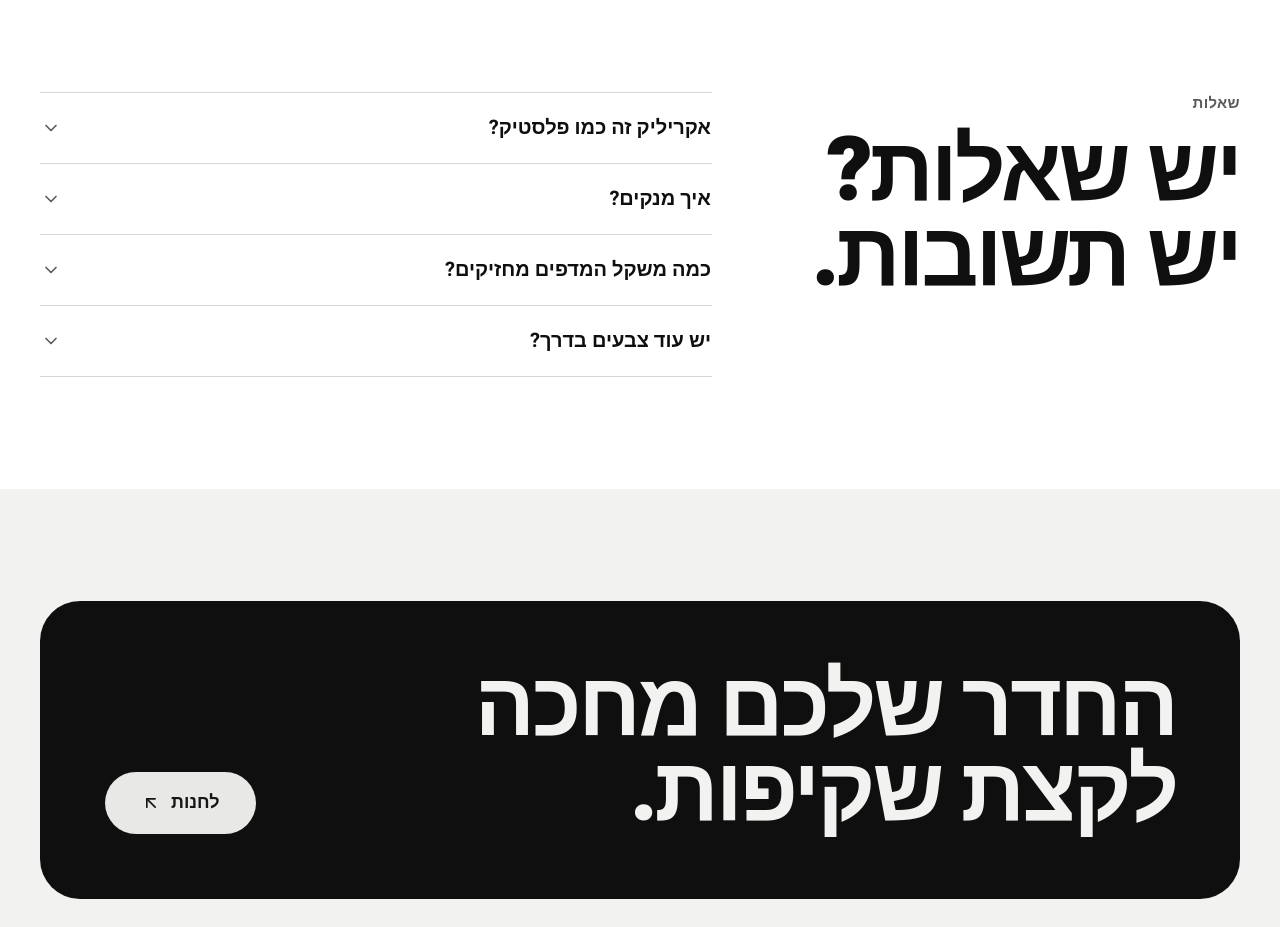
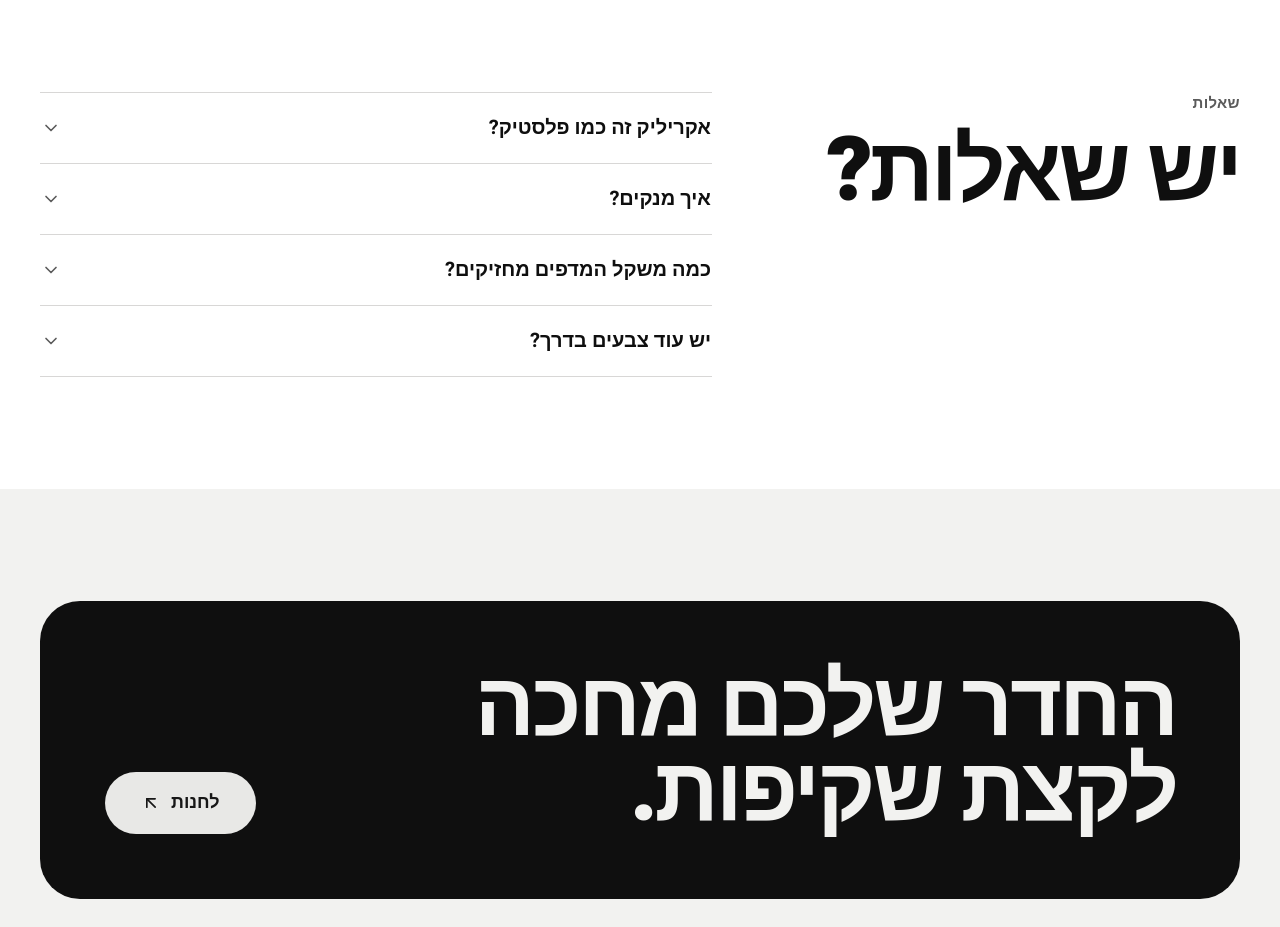
Before and after one commit to netanelvaknin/clearbrick, a Next.js app: page / in a window 1280 px wide. Shown: the part 5440-6367 px from the top of the page. Built offline with nearby package versions, Linux system fonts and the light colour scheme.

Commit message:
FAQ heading: יש שאלות?
Co-Authored-By: Claude Opus 5.5 <noreply@anthropic.com>

```diff
--- a/src/app/page.tsx
+++ b/src/app/page.tsx
@@ -223,7 +223,7 @@ export default function Home() {
       {/* FAQ */}
       <section className="bg-card py-20 md:py-28">
         <div className="container-site grid gap-12 md:grid-cols-[1fr_1.4fr]">
-          <SectionHeading eyebrow="שאלות" title="יש שאלות? יש תשובות." />
+          <SectionHeading eyebrow="שאלות" title="יש שאלות?" />
           <Accordion className="border-t border-border">
             {FAQ.map((f) => (
               <AccordionItem key={f.q} value={f.q} className="border-b border-border">
```
